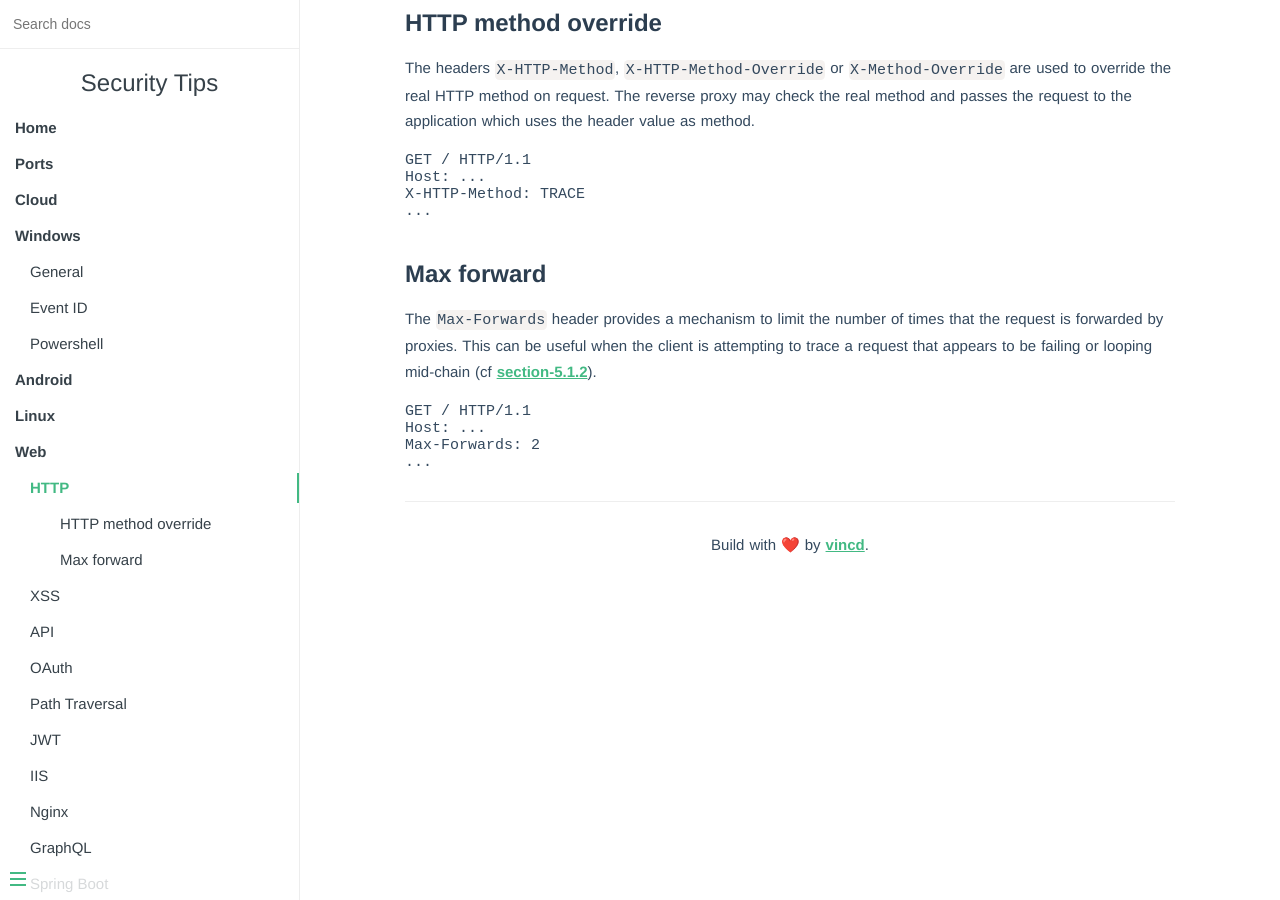
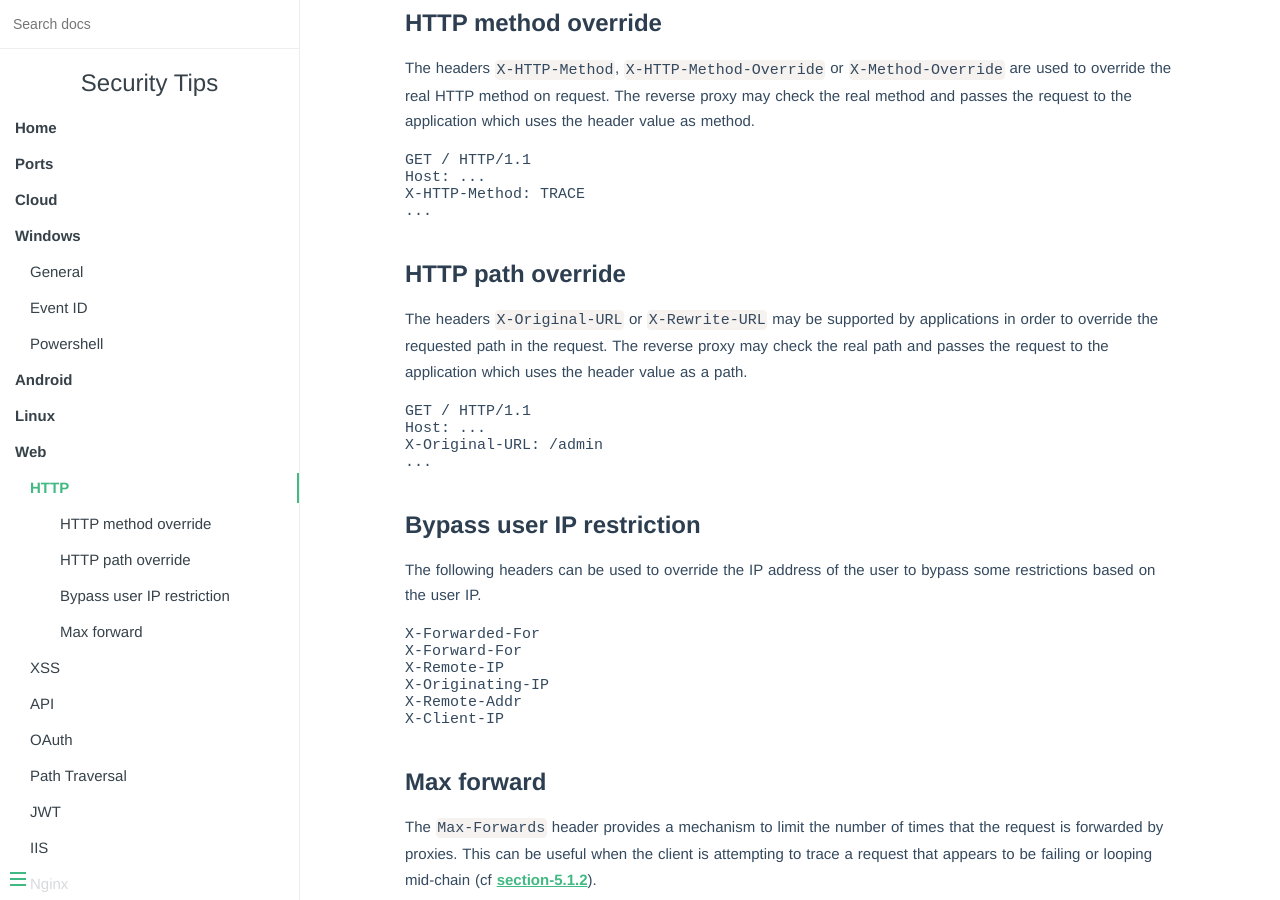
Before and after one commit to vincd/security-tips, an MkDocs documentation site: the page built from docs/http.md, in a window 1280 px wide and 900 px high, scrolled down 235 px. Built offline with MkDocs 1.6.1, drawn with Linux system fonts in a browser that asks for light colours.

Commit message:
Add other http headers

````diff
--- a/docs/http.md
+++ b/docs/http.md
@@ -28,6 +28,36 @@ X-HTTP-Method: TRACE
 ```
 
 
+### HTTP path override
+
+The headers `X-Original-URL` or `X-Rewrite-URL` may be supported by applications
+in order to override the requested path in the request.
+The reverse proxy may check the real path and passes the request to the
+application which uses the header value as a path.
+
+```
+GET / HTTP/1.1
+Host: ...
+X-Original-URL: /admin
+...
+```
+
+
+### Bypass user IP restriction
+
+The following headers can be used to override the IP address of the user to
+bypass some restrictions based on the user IP.
+
+```
+X-Forwarded-For
+X-Forward-For
+X-Remote-IP
+X-Originating-IP
+X-Remote-Addr
+X-Client-IP
+```
+
+
 ### Max forward
 
 The `Max-Forwards` header provides a mechanism to limit the number of times that
````
